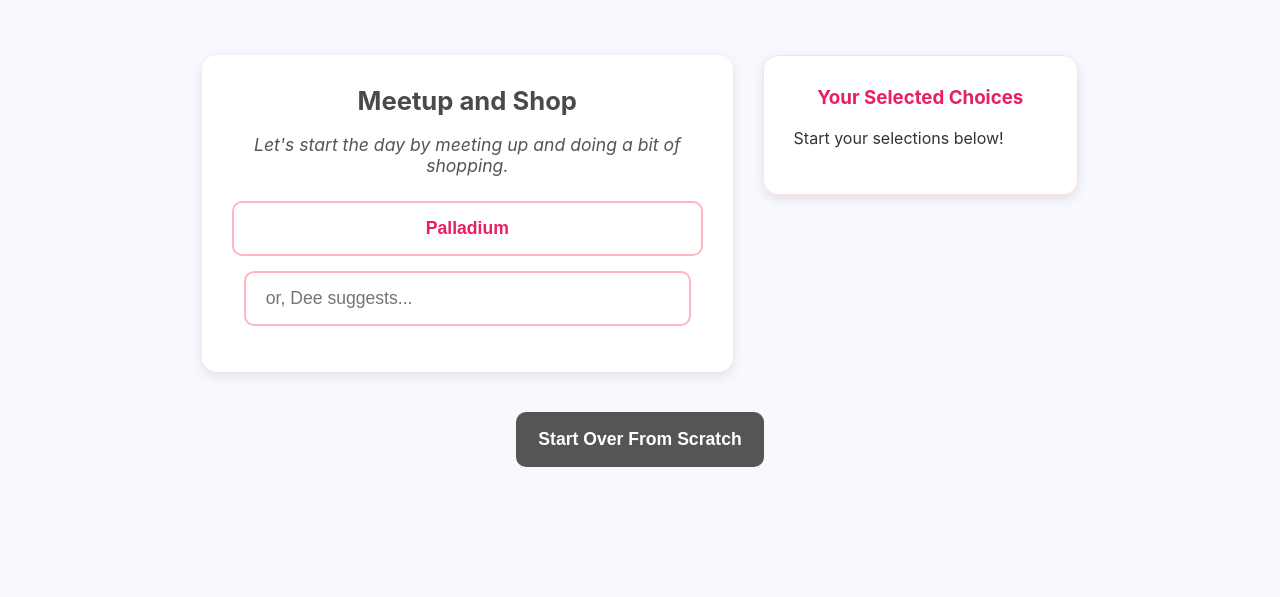
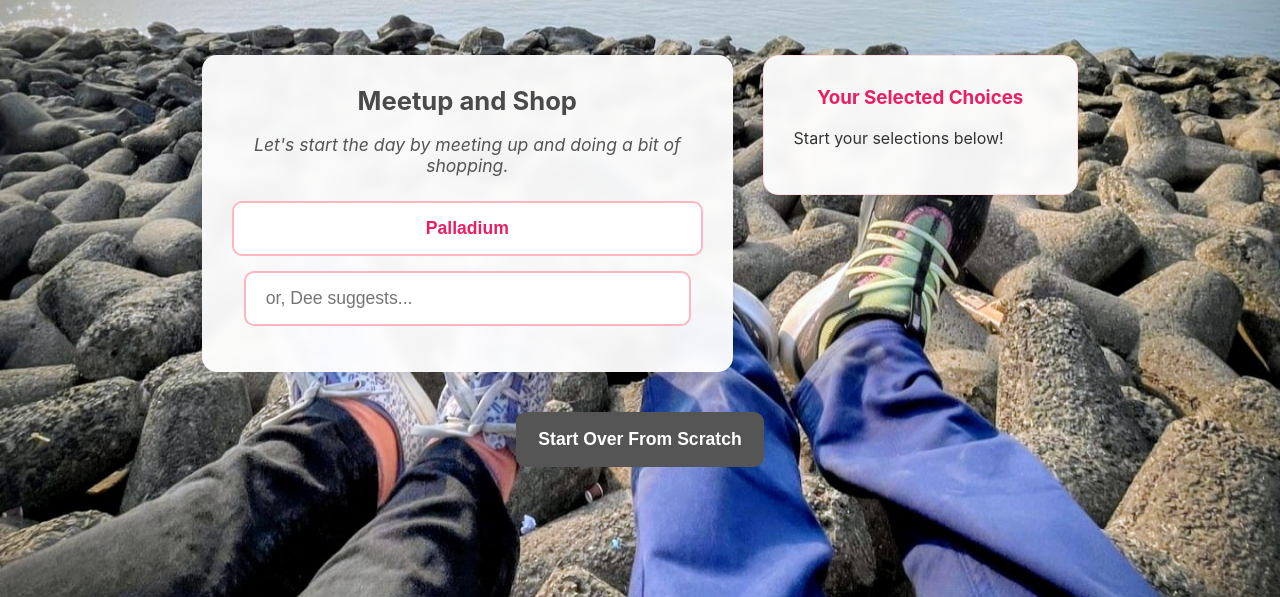
Before and after one commit to sen-dee/La-Decima, a plain HTML site: page index.html in a window 1280 px wide. Shown: the part 203-800 px from the top of the page. Drawn offline with Linux system fonts and the light colour scheme.

Commit message:
Update style.css

```diff
--- a/style.css
+++ b/style.css
@@ -1,7 +1,7 @@
 /* --- General Body & Background --- */
 body {
     font-family: -apple-system, BlinkMacSystemFont, "Segoe UI", Roboto, Helvetica, Arial, sans-serif;
-    background-image: url('background.jpg'); /* Make sure your image file is in the same folder */
+    background-image: url('background.jpeg'); /* Make sure your image file is in the same folder */
     background-size: cover;
     background-attachment: fixed;
     background-position: center; /* Center the background image */
```
